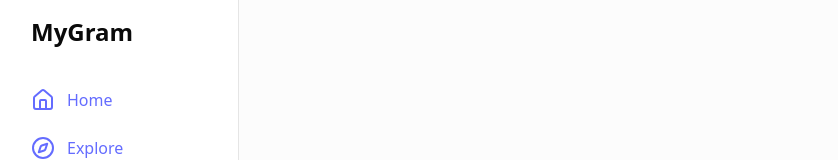
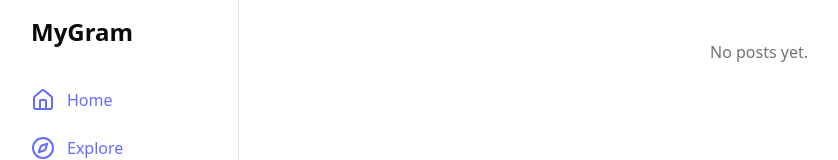
Before and after one commit to JuanAlvin03/instagram-clone, a React app in the folder frontend/: page / in a window 1280 px wide. Shown: the top 160 px of the page, without its empty margins (1-839 px from the left). Built offline with nearby package versions, Linux system fonts and the light colour scheme; the HTML template or start-up script is replaced by a standard one.

Commit message:
centered the feed
The feed centered, the index.css also fixed

```diff
--- a/frontend/src/app/Router.tsx
+++ b/frontend/src/app/Router.tsx
@@ -13,13 +13,13 @@ const Router: React.FC = () => {
   const [showComposer, setShowComposer] = useState(false)
 
   return (
-    <div className="flex min-h-screen">
+    <div className="flex min-h-screen bg-background text-foreground">
       {/* Sidebar (Desktop) */}
       <SidebarNav onCreateClick={() => setShowComposer(true)} />
 
-      {/* Main content */}
+      {/* Main content area */}
       <main className="flex-1 md:ml-60 flex justify-center p-4">
-        <div className="w-full max-w-xl">
+        <div className="w-full max-w-xl mx-auto">
           <Routes>
             <Route path="/" element={<Home />} />
             <Route path="/explore" element={<Explore />} />
--- a/frontend/src/components/Feed.tsx
+++ b/frontend/src/components/Feed.tsx
@@ -1,8 +1,8 @@
-// components/Feed.tsx
-import React, { useEffect, useState } from 'react'
-import { db } from '../db'
-import type { Post as PostType } from '../types/models'
-import PostCard from './post/PostCard'
+// src/components/Feed.tsx
+import React, { useEffect, useState } from "react"
+import { db } from "../db"
+import type { Post as PostType } from "../types/models"
+import PostCard from "./post/PostCard"
 
 const Feed: React.FC = () => {
   const [posts, setPosts] = useState<PostType[]>([])
@@ -11,11 +11,11 @@ const Feed: React.FC = () => {
     let mounted = true
     ;(async () => {
       try {
-        const all = await db.posts.orderBy('createdAt').reverse().toArray()
+        const all = await db.posts.orderBy("createdAt").reverse().toArray()
         if (!mounted) return
         setPosts(all)
       } catch (e) {
-        console.warn('feed load error', e)
+        console.warn("feed load error", e)
       }
     })()
     return () => {
@@ -24,10 +24,12 @@ const Feed: React.FC = () => {
   }, [])
 
   return (
-    <section className="flex flex-col items-center gap-6 py-6">
-      {posts.map((p) => (
-        <PostCard key={p.id} post={p} />
-      ))}
+    <section className="flex flex-col items-center w-full gap-6 py-6">
+      {posts.length > 0 ? (
+        posts.map((p) => <PostCard key={p.id} post={p} />)
+      ) : (
+        <p className="text-muted-foreground">No posts yet.</p>
+      )}
     </section>
   )
 }
--- a/frontend/src/index.css
+++ b/frontend/src/index.css
@@ -61,7 +61,7 @@ a {
 a:hover {
   color: #535bf2;
 }
-
+/*
 body {
   margin: 0;
   display: flex;
@@ -69,7 +69,7 @@ body {
   min-width: 320px;
   min-height: 100vh;
   @apply bg-muted/30;
-}
+}*/
 
 h1 {
   font-size: 3.2em;
--- a/frontend/src/pages/Home.tsx
+++ b/frontend/src/pages/Home.tsx
@@ -3,7 +3,7 @@ import Feed from '../components/Feed'
 
 const Home: React.FC = () => {
   return (
-    <div className="grid gap-4">
+    <div className="flex flex-col items-center justify-start w-full max-w-xl mx-auto gap-4">
       <Feed />
     </div>
   )
```
